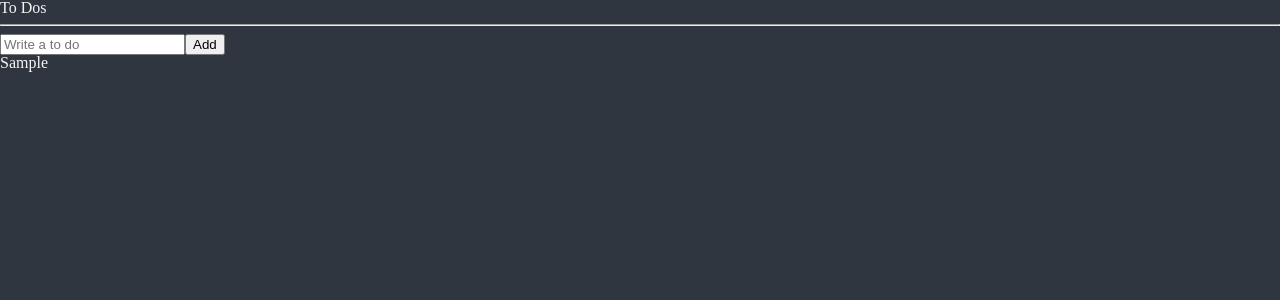
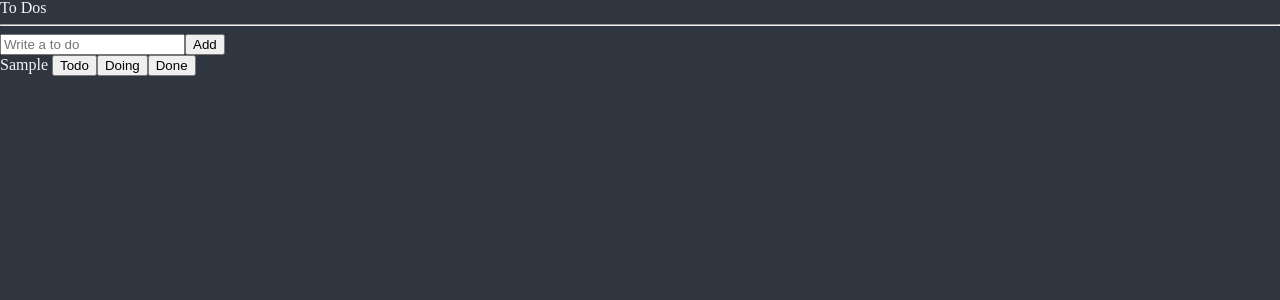
Before and after one commit to Chanwoo-Jeong/ReactJsMaster, a React (Create React App) app in the folder todolist/: page / in a window 1280 px wide. Both pictures are taken after typing "Sample" into the empty fields and a click on the button "Add". Shown: the top 300 px of the page. Built offline with nearby package versions, Linux system fonts and the light colour scheme.

Commit message:
[ refactor ] : refactoring

```diff
--- /dev/null
+++ b/todolist/src/Components/CreateToDo.tsx
@@ -0,0 +1,33 @@
+import React from "react";
+import { useForm } from "react-hook-form";
+import { useRecoilState, useSetRecoilState } from "recoil";
+import { toDoState } from "./atoms";
+
+interface IForm {
+  toDo: string;
+}
+
+function CreateToDo() {
+  const setToDos = useSetRecoilState(toDoState);
+  const { register, handleSubmit, setValue } = useForm<IForm>();
+  const handleValid = ({ toDo }: IForm) => {
+    setToDos((oldToDos) => [
+      ...oldToDos,
+      { text: toDo, id: Date.now(), category: "TO_DO" },
+    ]);
+    setValue("toDo", "");
+  };
+  return (
+    <form onSubmit={handleSubmit(handleValid)}>
+      <input
+        {...register("toDo", {
+          required: "Please write a To Do",
+        })}
+        placeholder="Write a to do"
+      />
+      <button>Add</button>
+    </form>
+  );
+}
+
+export default CreateToDo;
--- /dev/null
+++ b/todolist/src/Components/ToDo.tsx
@@ -0,0 +1,14 @@
+import React from "react";
+import { IToDo } from "./atoms";
+
+function ToDo({ text }: IToDo) {
+  return (
+    <li>
+      {text} <button>Todo</button>
+      <button>Doing</button>
+      <button>Done</button>
+    </li>
+  );
+}
+
+export default ToDo;
--- a/todolist/src/Components/ToDoList.tsx
+++ b/todolist/src/Components/ToDoList.tsx
@@ -1,47 +1,19 @@
-import { useForm } from "react-hook-form";
-import { atom, useRecoilState } from "recoil";
-
-interface IForm {
-  toDo: string;
-}
-
-interface IToDo {
-  text: string;
-  id: number;
-  category: "TO_DO" | "DOING" | "DONE";
-}
-
-const toDoState = atom<IToDo[]>({
-  key: "toDo",
-  default: [],
-});
+import { useRecoilValue } from "recoil";
+import CreateToDo from "./CreateToDo";
+import { toDoState } from "./atoms";
+import ToDo from "./ToDo";
 
 function ToDoList() {
-  const [toDos, setToDos] = useRecoilState(toDoState);
-  const { register, handleSubmit, setValue } = useForm<IForm>();
-  const handleValid = ({ toDo }: IForm) => {
-    setToDos((oldToDos) => [
-      ...oldToDos,
-      { text: toDo, id: Date.now(), category: "TO_DO" },
-    ]);
-    setValue("toDo", "");
-  };
+  const toDos = useRecoilValue(toDoState);
+
   return (
     <div>
       <h1>To Dos</h1>
       <hr />
-      <form onSubmit={handleSubmit(handleValid)}>
-        <input
-          {...register("toDo", {
-            required: "Please write a To Do",
-          })}
-          placeholder="Write a to do"
-        />
-        <button>Add</button>
-      </form>
+      <CreateToDo />
       <ul>
         {toDos.map((toDo) => (
-          <li key={toDo.id}>{toDo.text}</li>
+          <ToDo key={toDo.id} {...toDo} />
         ))}
       </ul>
     </div>
--- /dev/null
+++ b/todolist/src/Components/atoms.tsx
@@ -0,0 +1,10 @@
+import { atom } from "recoil";
+export interface IToDo {
+  text: string;
+  id: number;
+  category: "TO_DO" | "DOING" | "DONE";
+}
+export const toDoState = atom<IToDo[]>({
+  key: "toDo",
+  default: [],
+});
```
